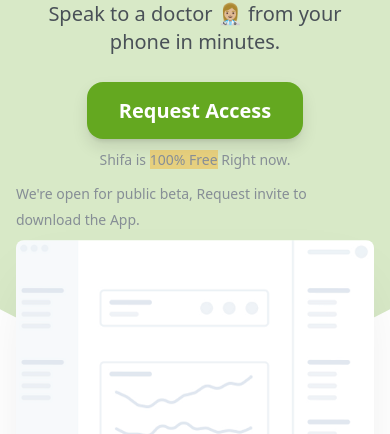
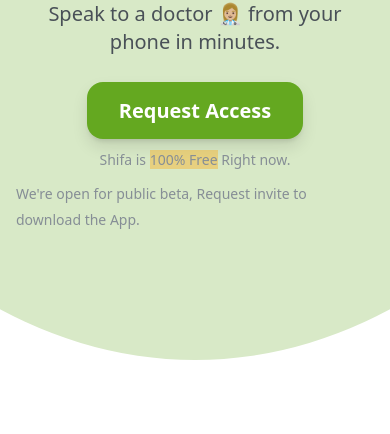
Before and after one commit to AhmedMugtaba/LandingPage, a plain HTML site: page index.html in a window 390 px wide. Shown: the part 231-665 px from the top of the page. Drawn offline with nearby package versions, Linux system fonts and the light colour scheme.

Commit message:
Update lander-409e35.webflow.css
media query update

```diff
--- a/css/lander-409e35.webflow.css
+++ b/css/lander-409e35.webflow.css
@@ -851,7 +851,7 @@ a {
     font-size: 20px;
   }
   .product-shot {
-    margin-top: -120px;
+    display: none;
   }
   .logo-container {
     padding-right: 13px;
```
